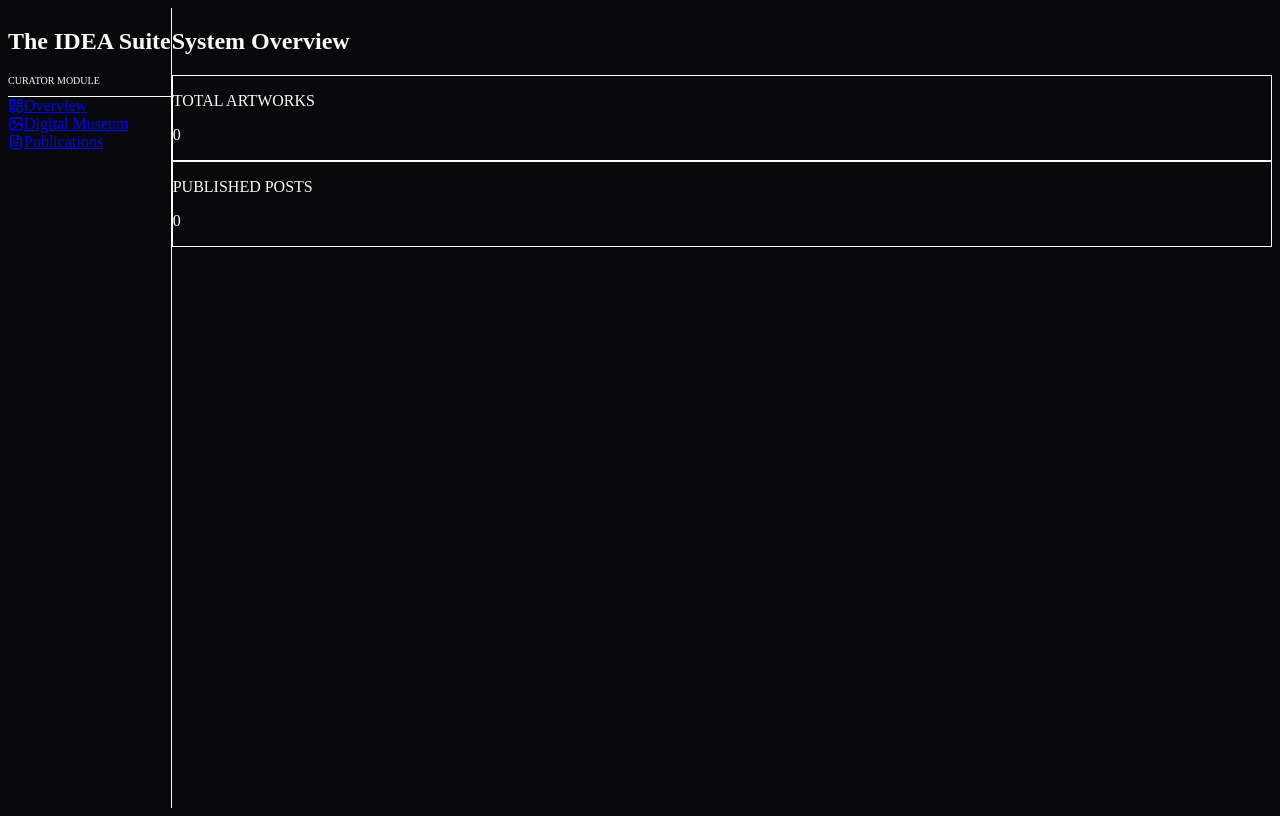
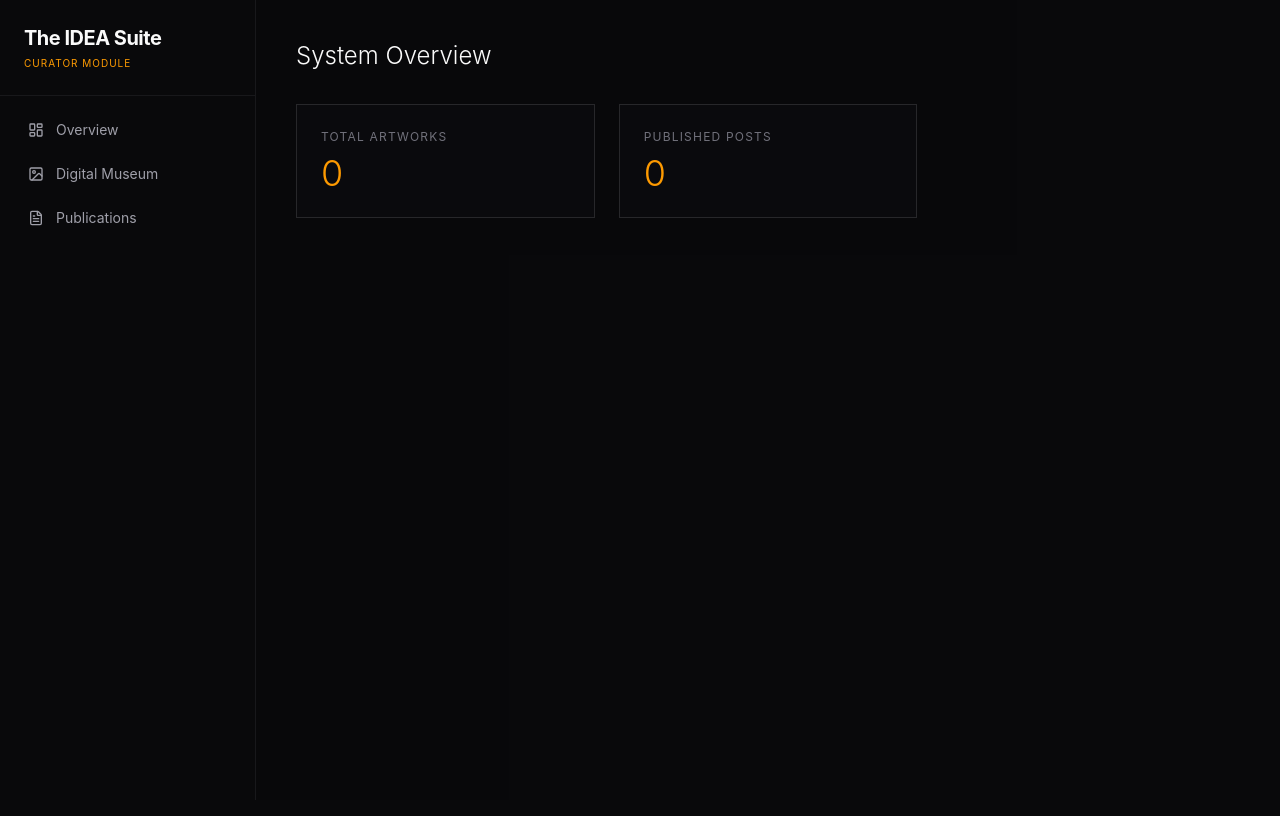
Before and after one commit to auibsal/monorepo, a Next.js app in the folder apps/dashboard/: page / in a window 1280 px wide. Built offline with nearby package versions, Linux system fonts and the light colour scheme; no server answers; the database is empty.

Commit message:
Update globals.css
Signed-off-by: Shaheen K. Farjo <shaheen.farjo@gmail.com>

```diff
--- a/apps/dashboard/src/app/globals.css
+++ b/apps/dashboard/src/app/globals.css
@@ -1,8 +1,21 @@
-@tailwind base;
-@tailwind components;
-@tailwind utilities;
+@import "tailwindcss";
+
+:root {
+  color-scheme: dark;
+}
+
+html {
+  scroll-behavior: smooth;
+}
 
 body {
   background-color: #09090b;
   color: #fafafa;
+  overflow-x: hidden;
 }
+
+/* Optional: Clean up standard dashboard table borders */
+table {
+  border-collapse: collapse;
+  width: 100%;
+}
```
